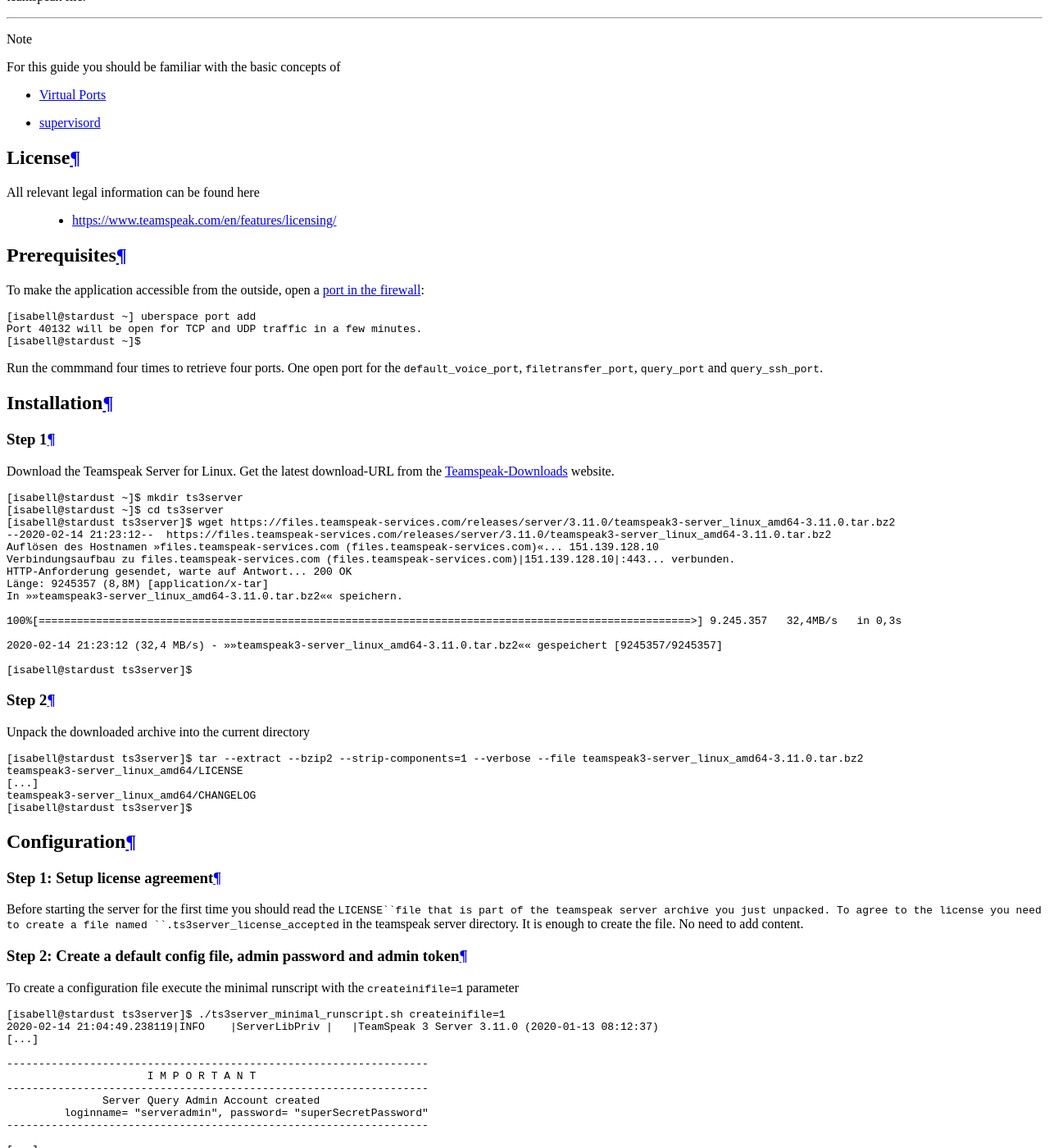
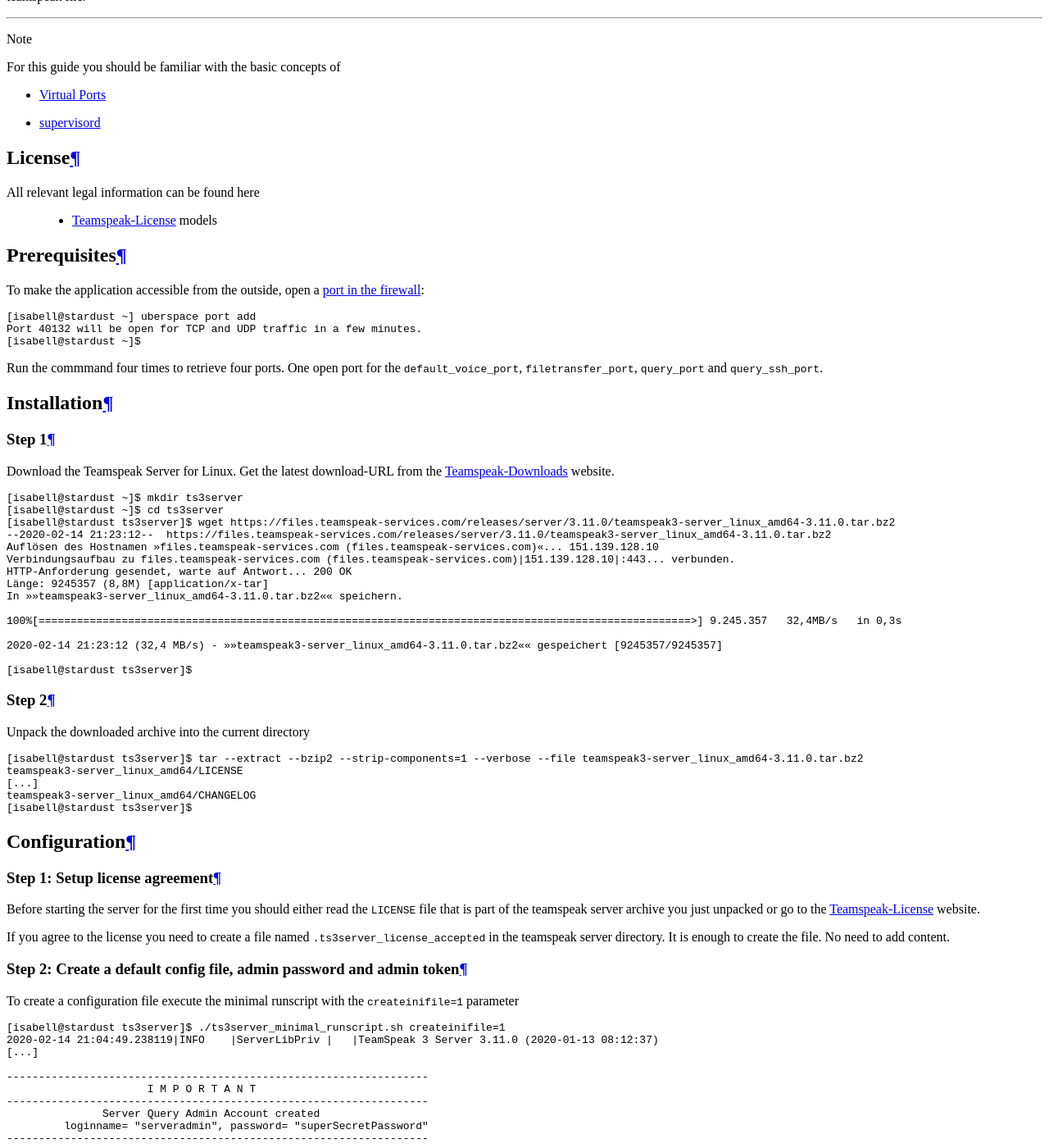
Before and after one commit to Uberspace/lab, a Sphinx documentation site: the page built from source/guide_teamspeak.rst, in a window 1280 px wide and 1400 px high, scrolled down 3113 px. Shown: the whole window at 82% size. Built offline with Sphinx 7.4.7 and the Read the Docs theme 2.0.0, drawn with Linux system fonts in a browser that asks for light colours.

Commit message:
[teamspeak] update license agreement info on first start

```diff
--- a/source/guide_teamspeak.rst
+++ b/source/guide_teamspeak.rst
@@ -36,7 +36,7 @@
 
 All relevant legal information can be found here
 
-  * https://www.teamspeak.com/en/features/licensing/
+  * Teamspeak-License_ models
 
 
 Prerequisites
@@ -93,7 +93,9 @@
 Step 1: Setup license agreement
 -------------------------------
 
-Before starting the server for the first time you should read the ``LICENSE``file that is part of the teamspeak server archive you just unpacked. To agree to the license you need to create a file named ``.ts3server_license_accepted`` in the teamspeak server directory. It is enough to create the file. No need to add content.
+Before starting the server for the first time you should either read the ``LICENSE`` file that is part of the teamspeak server archive you just unpacked or go to the Teamspeak-License_ website.
+
+If you agree to the license you need to create a file named ``.ts3server_license_accepted`` in the teamspeak server directory. It is enough to create the file. No need to add content.
 
 Step 2: Create a default config file, admin password and admin token
 --------------------------------------------------------------------
```
